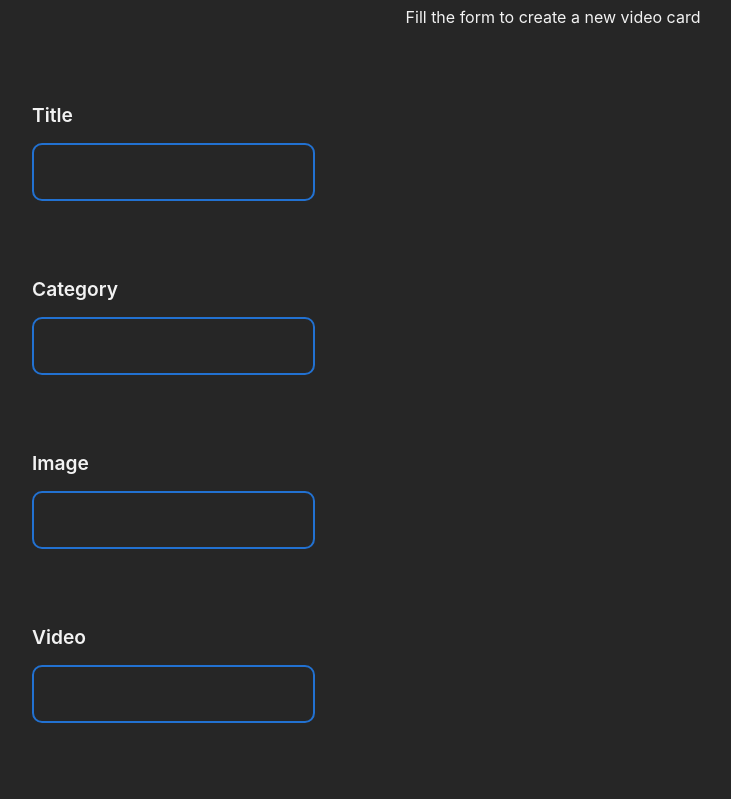
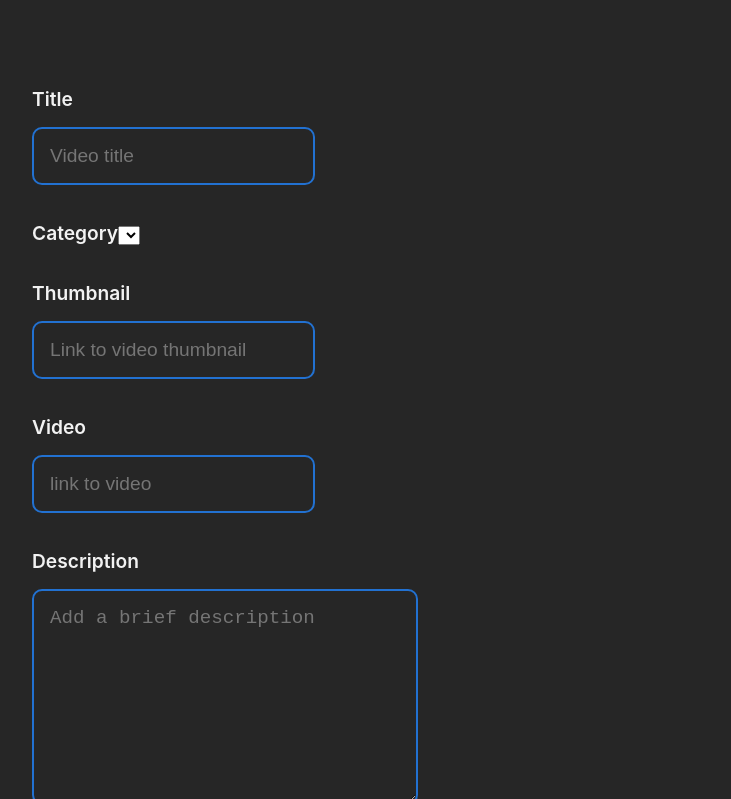
Before and after one commit to AbrahamOliden/aluraflix, a React (Vite) app: page /new-video in a window 1280 px wide. Shown: the part 361-1160 px from the top of the page, without its empty margins (87-818 px from the left). Built offline with nearby package versions, Linux system fonts and the light colour scheme; no server answers.

Commit message:
finish styles for labels, inputs, and textarea

```diff
--- a/src/components/Form/VideoForm/index.jsx
+++ b/src/components/Form/VideoForm/index.jsx
@@ -10,11 +10,16 @@ import styled from "styled-components";
 
 const StyledField = styled.fieldset`
     display: flex;
-    flex-flow: column wrap;
+    flex-flow: column nowrap;
     justify-content: flex-start;
     align-items: center;
-    gap: 60px 30px;
+    gap: 20px 0;
     border: none;
+
+    &>h2  {
+        font-size: 1.8em;
+        text-transform: uppercase;
+    };
 `;
 
 const StyledLabel = styled.label`
@@ -26,10 +31,29 @@ const StyledLabel = styled.label`
     text-transform: capitalize;
     text-align: start;
     align-self: start;
+
+    &:first-of-type  {
+       margin-top: 50px;
+    };
 `;
 
 const StyledInput = styled.input` //? All these styles might be combined
     display: block;
+    background-color: var(--dark-gray);
+    color: var(--white);
+    font-size: 1.2rem;
+    font-weight: 400;
+    margin-top: 16px;
+    padding: 16px;
+    border: 2px solid var(--blue);
+    border-radius: 10px;
+`;
+
+const StyledTextArea = styled.textarea` //? this 1 2
+    display: block;
+    width: 50%;
+    min-width: 350px;
+    height: 180px;
     background-color: var(--dark-gray);
     color: var(--white);
     font-size: 1.2rem;
@@ -57,23 +81,25 @@ function VideoForm() {
                 <p>Fill the form to create a new video card</p>
 
                 <StyledLabel htmlFor="title">Title
-                    <StyledInput type="text" name="title"  id="title" />
+                    <StyledInput type="text" name="title"  id="title" placeholder="Video title"/>
                 </StyledLabel>
 
                 <StyledLabel htmlFor="category">Category
-                    <StyledInput type="select" name="category" id="category"/>
+                    {/*<StyledInput type="select" name="category" id="category" placeholder="Video category"/>
+                    */}
+                    <select />
                 </StyledLabel>
 
-                <StyledLabel htmlFor="image">Image
-                    <StyledInput type="url" name="image" id="image"/>
+                <StyledLabel htmlFor="thumbnail">thumbnail
+                    <StyledInput type="url" name="thumbnail" id="thumbnail" placeholder="Link to video thumbnail"/>
                 </StyledLabel>
 
                 <StyledLabel htmlFor="video-source">Video
-                    <StyledInput type="url" name="video-source" id="video-source"/>
+                    <StyledInput type="url" name="video-source" id="video-source" placeholder="link to video"/>
                 </StyledLabel>
 
                 <StyledLabel htmlFor="description">Description
-                    <textarea name="description" id="video-source" cols="30" rows="10"></textarea>
+                    <StyledTextArea name="description" id="video-source" cols="30" rows="10" placeholder="Add a brief description"></StyledTextArea>
                 </StyledLabel>
 
             </StyledField>
```
